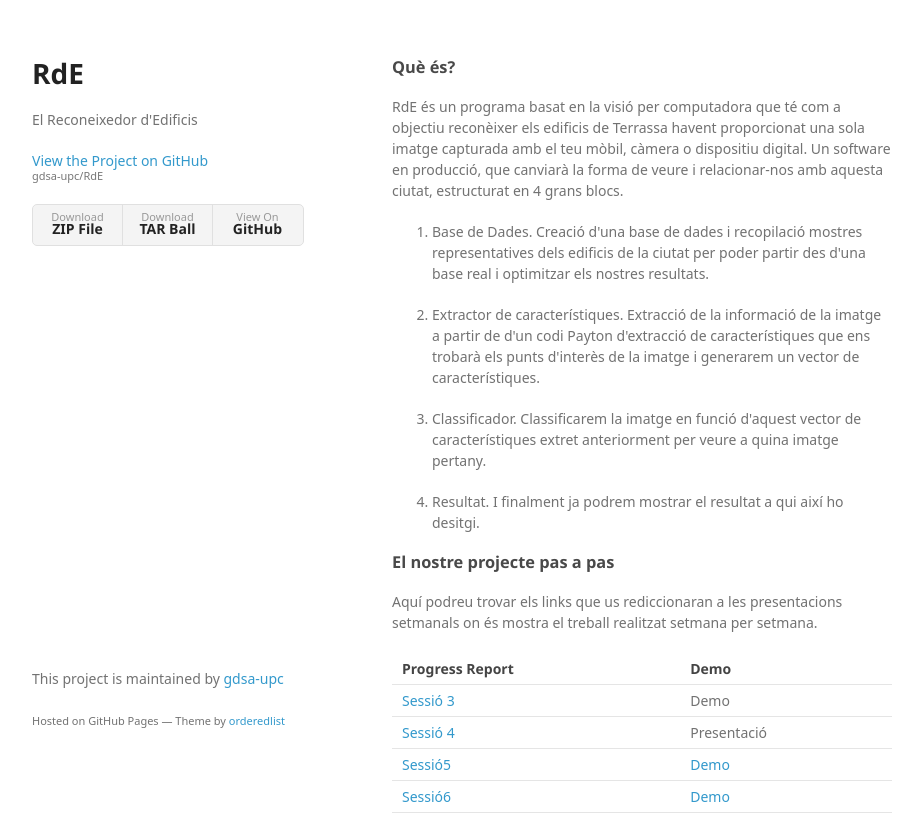
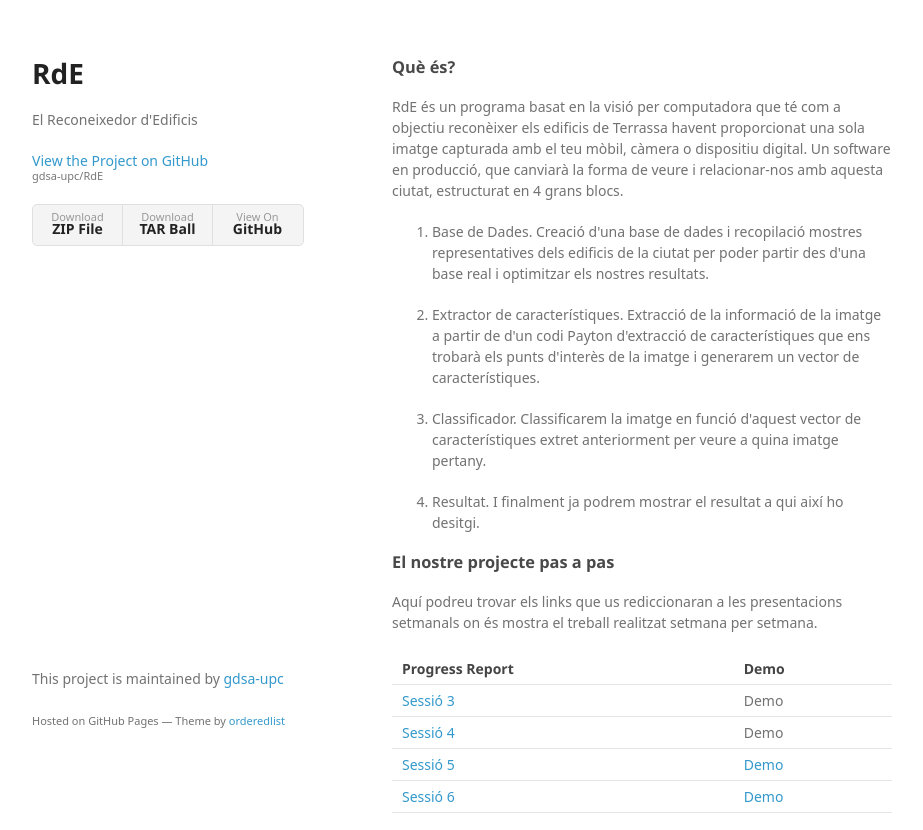
Before and after one commit to gdsa-upc/102.3, a plain HTML site: page index.html in a window 1280 px wide. Shown: the top 830 px of the page, without its empty margins (178-1101 px from the left). Drawn offline with Linux system fonts and the light colour scheme; a web font is replaced by a local one.

```diff
--- a/index.html
+++ b/index.html
@@ -63,14 +63,14 @@ I finalment ja podrem mostrar el resultat a qui així ho desitgi. </p></li>
 </tr>
 <tr>
 <td><a href="https://docs.google.com/presentation/d/1GRpN6P3TXzz9qjlJMRnuTnzOCgWWnYrGAsc7z7_9vqw/edit#slide=id.gd88819bae_0_29">Sessió 4</a></td>
-<td>Presentació</td>
+<td>Demo</td>
 </tr>
 <tr>
-<td><a href="https://docs.google.com/presentation/d/1Ne0pOlXxAnR5DEcwgA9dJDhth2_soZFHtF7kz4ns3Yk/edit?ts=565c2fdf#slide=id.p5">Sessió5</a></td>
+<td><a href="https://docs.google.com/presentation/d/1Ne0pOlXxAnR5DEcwgA9dJDhth2_soZFHtF7kz4ns3Yk/edit?ts=565c2fdf#slide=id.p5">Sessió 5</a></td>
 <td><a href="https://github.com/gdsa-upc/RdE/blob/master/Notebook%20sessi%C3%B3%205.ipynb">Demo</a></td>
 </tr>
 <tr>
-<td><a href="https://docs.google.com/presentation/d/17j9NNEWJi1V1B1RtJSTZVBk1_SHwAhKgGlaBgAE_OLs/edit#slide=id.gf879da6d7_0_159">Sessió6</a></td>
+<td><a href="https://docs.google.com/presentation/d/17j9NNEWJi1V1B1RtJSTZVBk1_SHwAhKgGlaBgAE_OLs/edit#slide=id.gf879da6d7_0_159">Sessió 6</a></td>
 <td><a href="https://github.com/gdsa-upc/RdE/blob/master/Notebook%20Sessi%C3%B3%206.ipynb">Demo</a></td>
 </tr>
 </tbody>
```
Also changed, not shown: params.json (+1 -1 lines).
